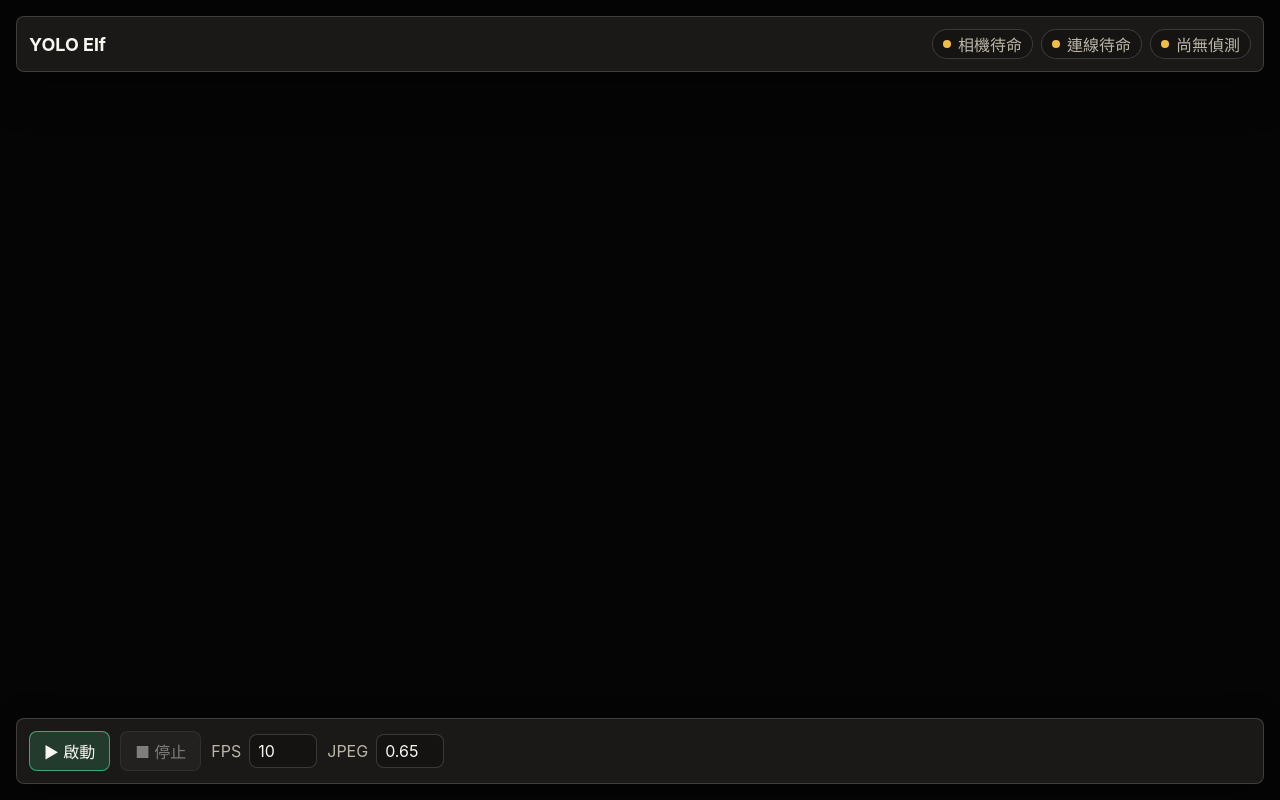
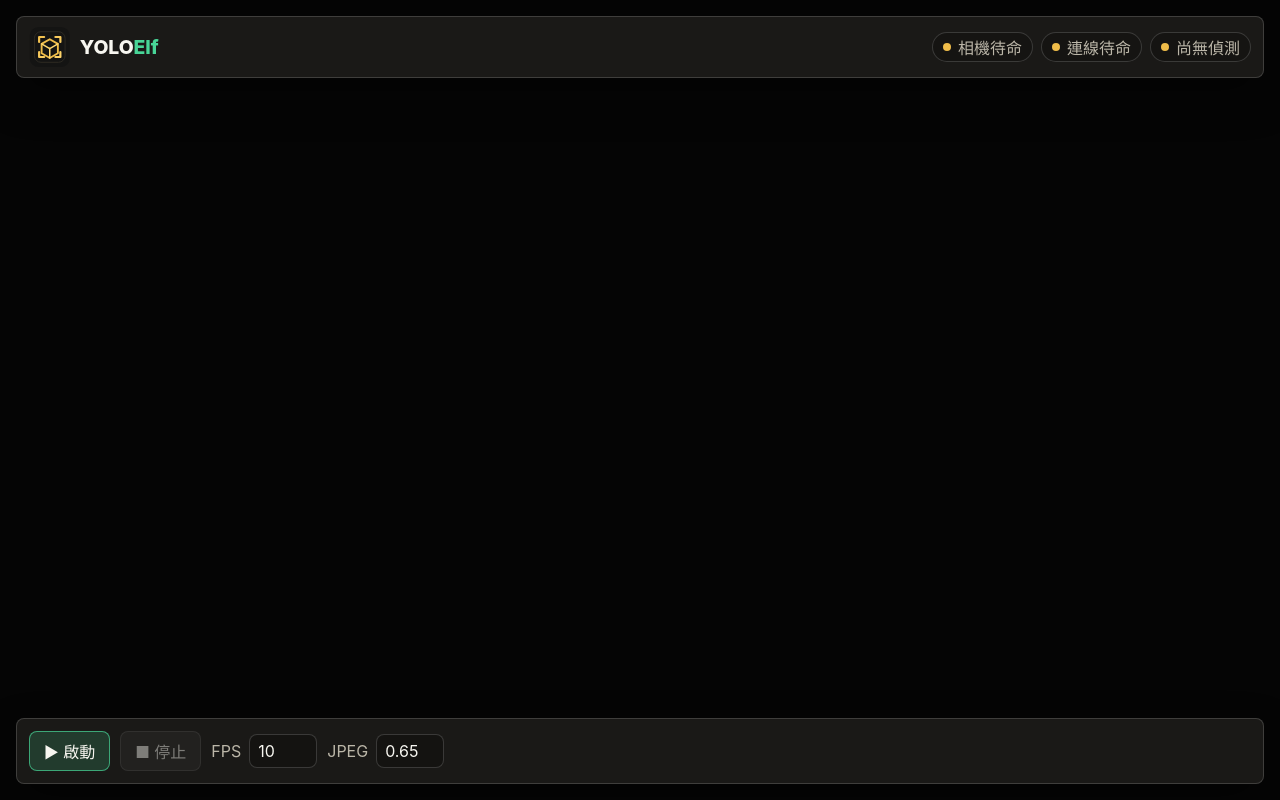
Before and after one commit to changweilin/yolo_elf, a website: page static/phone.html in a window 1280 px wide. Drawn offline with Linux system fonts and the light colour scheme.

Commit message:
Add YOLO Elf logo and favicon assets

```diff
--- a/scripts/start-server.mjs
+++ b/scripts/start-server.mjs
@@ -11,11 +11,11 @@ const hostFlagIndex = args.indexOf("--host");
 const host =
   hostFlagIndex >= 0 && args[hostFlagIndex + 1]
     ? args[hostFlagIndex + 1]
-    : process.env.HOST || "127.0.0.1";
+    : process.env.HOST || "0.0.0.0";
 const positionalArgs = args.filter(
   (_, index) => index !== hostFlagIndex && index !== hostFlagIndex + 1,
 );
-const port = positionalArgs[0] || process.env.PORT || "8000";
+const port = positionalArgs[0] || process.env.PORT || "8766";
 const python = path.join(root, ".venv", "Scripts", "python.exe");
 
 if (!fs.existsSync(python)) {
--- a/static/app.css
+++ b/static/app.css
@@ -126,9 +126,18 @@ input {
 }
 
 .brand {
-  min-width: 118px;
-  font-size: 18px;
-  font-weight: 700;
+  display: inline-flex;
+  align-items: center;
+  flex: 0 0 auto;
+  width: 154px;
+  min-width: 154px;
+  height: 40px;
+}
+
+.brand img {
+  display: block;
+  width: 100%;
+  height: 100%;
 }
 
 .status-row {
--- a/static/phone.html
+++ b/static/phone.html
@@ -4,6 +4,7 @@
     <meta charset="utf-8" />
     <meta name="viewport" content="width=device-width, initial-scale=1, viewport-fit=cover" />
     <title>YOLO Elf Phone</title>
+    <link rel="icon" href="/static/favicon.svg" type="image/svg+xml" />
     <link rel="stylesheet" href="/static/app.css" />
   </head>
   <body>
@@ -14,7 +15,7 @@
       </section>
 
       <header class="hud topbar">
-        <div class="brand">YOLO Elf</div>
+        <div class="brand"><img src="/static/logo.svg" alt="YOLO Elf" /></div>
         <div class="status-row">
           <span id="cameraStatus" class="chip warn">相機待命</span>
           <span id="socketStatus" class="chip warn">連線待命</span>
```
Also changed, not shown: package.json (+9 -7 lines), static/viewer.html (+2 -1 lines), static/favicon.svg (added), static/logo.svg (added), 3 other files.
